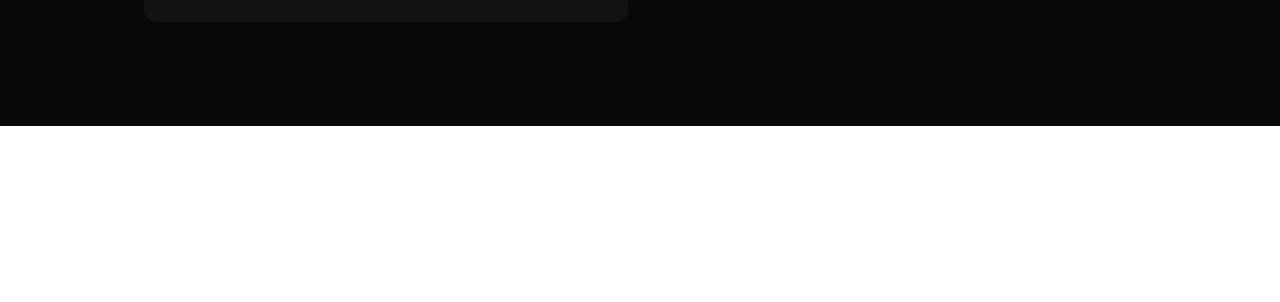
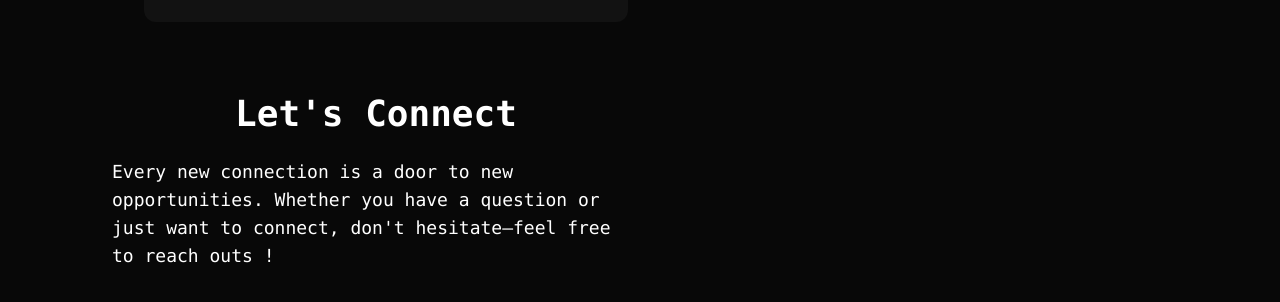
Before and after one commit to PeammaeP/personal-website, a Next.js app: page / in a window 1280 px wide. Shown: the part 2430-2732 px from the top of the page. Before the commit the page ends 2556 px from the top, so only its background shows below. Built offline with nearby package versions, Linux system fonts and the light colour scheme.

Commit message:
Add DaisyUI and make Contact Section with some details

```diff
--- a/package.json
+++ b/package.json
@@ -19,6 +19,7 @@
     "@types/node": "^20",
     "@types/react": "^18",
     "@types/react-dom": "^18",
+    "daisyui": "^4.12.10",
     "eslint": "^8",
     "eslint-config-next": "14.2.12",
     "postcss": "^8",
--- /dev/null
+++ b/src/app/components/contactSection.tsx
@@ -0,0 +1,23 @@
+import React from "react";
+
+const ContactSection = () => {
+  return (
+    <div className="grid grid-cols-2 mt-4 p-6">
+      <div className="mt-2">
+        <h2 className="flex flex-row justify-center items-center text-white text-4xl font-bold font-mono">
+          Let{"'"}s Connect
+        </h2>
+        <p className="font-mono mt-6 text-lg text-white flex flex-row justify-center items-center rounded text-left">
+          Every new connection is a door to new opportunities. Whether you have
+          a question or just want to connect, don{"'"}t hesitate—feel free to
+          reach outs !
+        </p>
+      </div>
+      <div className="flex flex-row mt-2 gap-2">
+
+      </div>
+    </div>
+  );
+};
+
+export default ContactSection;
--- a/src/app/page.tsx
+++ b/src/app/page.tsx
@@ -1,6 +1,7 @@
 import HeroSection from "./components/hero-section";
 import AboutSection from "./components/aboutSection";
 import ProjectSection from "./components/projectSection";
+import ContactSection from "./components/contactSection";
 import NavBar from "./components/navBar";
 
 export default function Home() {
@@ -13,6 +14,7 @@ export default function Home() {
         <HeroSection />
         <AboutSection />
         <ProjectSection />
+        <ContactSection />
       </div>
     </main>
   );
```
Also changed, not shown: 1 other file (tests, documents, lock files or other folders).
